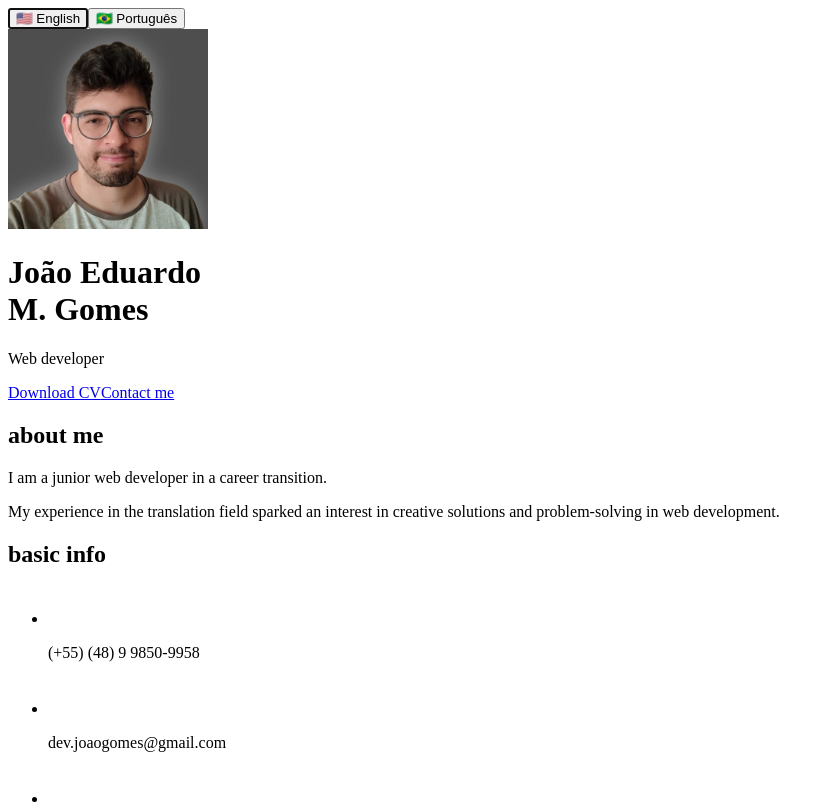
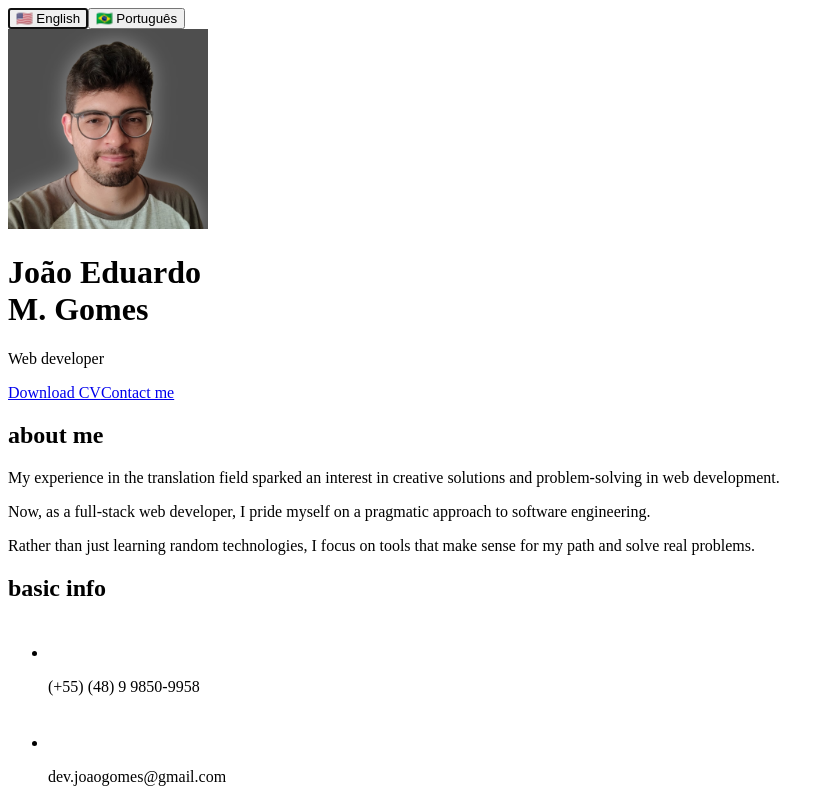
Before and after one commit to joaoeduardogomes/react-cv, a Next.js app in the folder joao-cv/: page / in a window 1280 px wide. Shown: the top 804 px of the page, without its empty margins (0-834 px from the left). Built offline with nearby package versions, Linux system fonts and the light colour scheme.

Commit message:
[update] about me

```diff
--- a/joao-cv/src/components/AboutMe/index.jsx
+++ b/joao-cv/src/components/AboutMe/index.jsx
@@ -12,15 +12,21 @@ export default function AboutMe() {
             <BoxArea title={title} sectionId="about-me">
                 <p>
                     {currentLanguage === 'en'
-                    ? "I am a junior web developer in a career transition."
-                    : "Sou um desenvolvedor web júnior em transição de carreira."}
+                    ? "My experience in the translation field sparked an interest in creative solutions and problem-solving in web development."
+                    : "Minha experiência na área de tradução instigou um gosto por soluções criativas e resolução de problemas na área do desenvolvimento web."
+                    }
+                </p>
+                <p>
+                    {currentLanguage === 'en'
+                    ? "Now, as a full-stack web developer, I pride myself on a pragmatic approach to software engineering."
+                    : "Agora, como desenvolvedor web full-stack, tenho uma abordagem pragmática na engenharia de software."}
 
                 </p>
                 <p>
                     {currentLanguage === 'en'
-                    ? "My experience in the translation field sparked an interest in creative solutions and problem-solving in web development."
-                    : "Minha experiência na área de tradução instigou um gosto por soluções criativas e resolução de problemas na área do desenvolvimento web."
-                    }
+                    ? "Rather than just learning random technologies, I focus on tools that make sense for my path and solve real problems."
+                    : "Ao invés de simplesmente aprender tecnologias aleatórias, busco aprender ferramentas que fazem sentido para a minha trajetória e que resolvem problemas reais."}
+
                 </p>
             </BoxArea>
         </>
```
